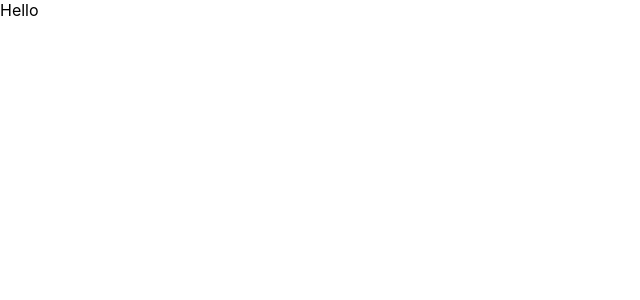
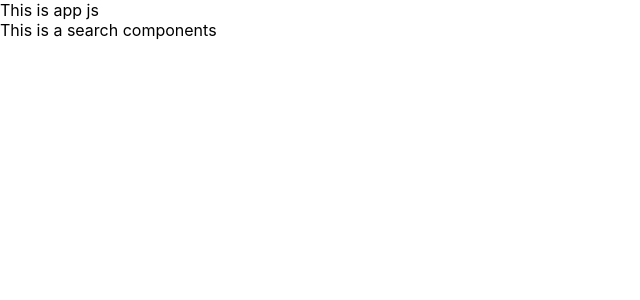
Before and after one commit to CodeOp-tech/what-to-cook, a React (Create React App) app in the folder client/: page / in a window 1280 px wide. Shown: the top 300 px of the page, without its empty margins (0-640 px from the left). Built offline with nearby package versions, Linux system fonts and the light colour scheme.

Commit message:
ready to work

```diff
--- a/client/src/App.js
+++ b/client/src/App.js
@@ -1,11 +1,13 @@
 import React from 'react';
+import Search from './components/search';
 
 import './App.css';
 
 function App() {
   return (
     <div className="App">
-    Hello
+    This is app js
+    <Search />
     </div>
   );
 }
--- /dev/null
+++ b/client/src/components/search.js
@@ -0,0 +1,11 @@
+import React, { Component } from 'react'
+
+export default class Search extends Component {
+    render() {
+        return (
+            <div>
+                This is a search components
+            </div>
+        )
+    }
+}
```
